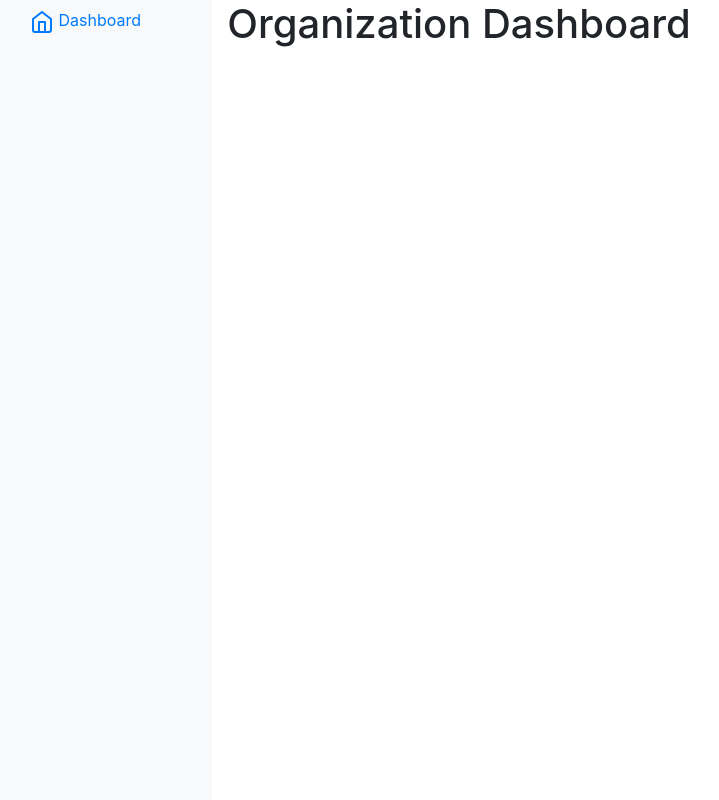
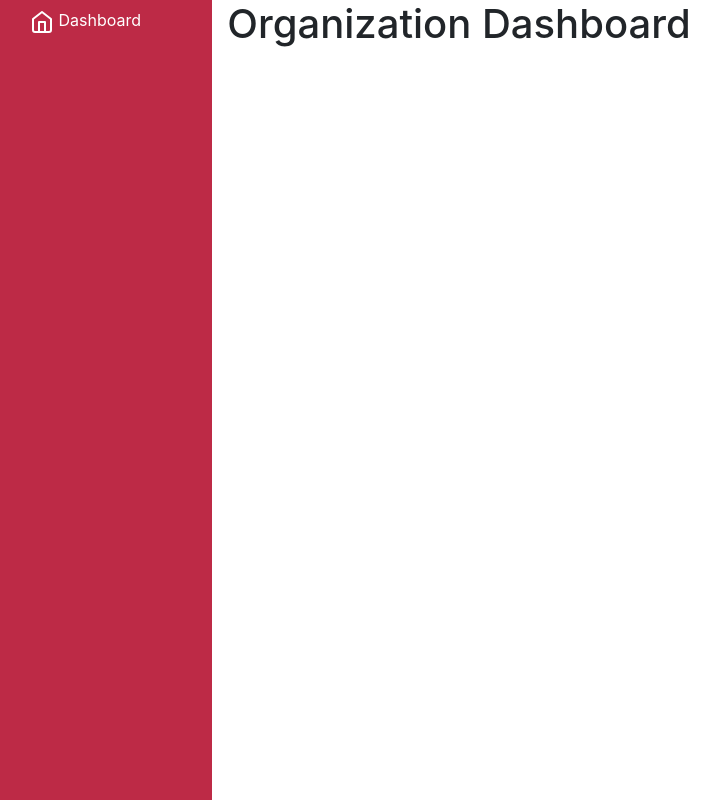
Before and after one commit to odysseyhack/tradisys-apg-s2w-web, a Vue app: page /org in a window 1280 px wide. Shown: the whole page, without its empty margins (1-720 px from the left). Built offline with nearby package versions, Linux system fonts and the light colour scheme.

Commit message:
registration title centered

```diff
--- a/src/components/ui/Sidemenu.vue
+++ b/src/components/ui/Sidemenu.vue
@@ -1,5 +1,5 @@
 <template>
-  <nav class="col-md-2 d-none d-md-block bg-light sidebar">
+  <nav class="col-md-2 d-none d-md-block sidebar" :style="style">
     <div class="sidebar-sticky">
       <ul class="nav flex-column">
         <slot name="items"></slot>
@@ -9,11 +9,31 @@
 </template>
 
 <script>
-export default {}
+export default {
+  props: {
+    color: {
+      type: String,
+      default: '#000'
+    }
+  },
+  computed: {
+    style () {
+      return {
+        backgroundColor: this.color
+      }
+    }
+  }
+}
 </script>
 
-<style scoped>
+<style scoped lang="scss">
   .sidebar {
     height: 100%;
+
+    .nav {
+      a {
+        color: white;
+      }
+    }
   }
 </style>
--- a/src/views/Register.vue
+++ b/src/views/Register.vue
@@ -2,8 +2,8 @@
   <div class="wrap-register">
     <div class="container">
       <div class="row">
-        <div class="col-6">
-          <h1 class="main-header" >registration</h1>
+        <div class="col-6 align-self-center">
+          <h1 class="main-header text-center" >registration</h1>
         </div>
         <div class="col-6">
           <b-card no-body>
--- a/src/views/inner/customer/Root.vue
+++ b/src/views/inner/customer/Root.vue
@@ -1,7 +1,7 @@
 <template>
   <div class="container-fluid h-100">
     <div class="row h-100">
-      <ui-sidemenu>
+      <ui-sidemenu color="rgb(37, 117, 252)">
         <div slot="items">
           <li class="nav-item">
             <a class="nav-link active" href="#">
--- a/src/views/inner/org/Root.vue
+++ b/src/views/inner/org/Root.vue
@@ -1,7 +1,7 @@
 <template>
   <div class="container-fluid h-100">
     <div class="row h-100">
-      <ui-sidemenu>
+      <ui-sidemenu color="rgb(189, 42, 70)">
         <div slot="items">
           <li class="nav-item">
             <a class="nav-link active" href="#">
--- a/src/views/inner/provider/Root.vue
+++ b/src/views/inner/provider/Root.vue
@@ -1,7 +1,7 @@
 <template>
   <div class="container-fluid h-100">
     <div class="row h-100">
-      <ui-sidemenu>
+      <ui-sidemenu color="rgb(87, 104, 187)">
         <div slot="items">
           <li class="nav-item">
             <a class="nav-link active" href="#">
```
